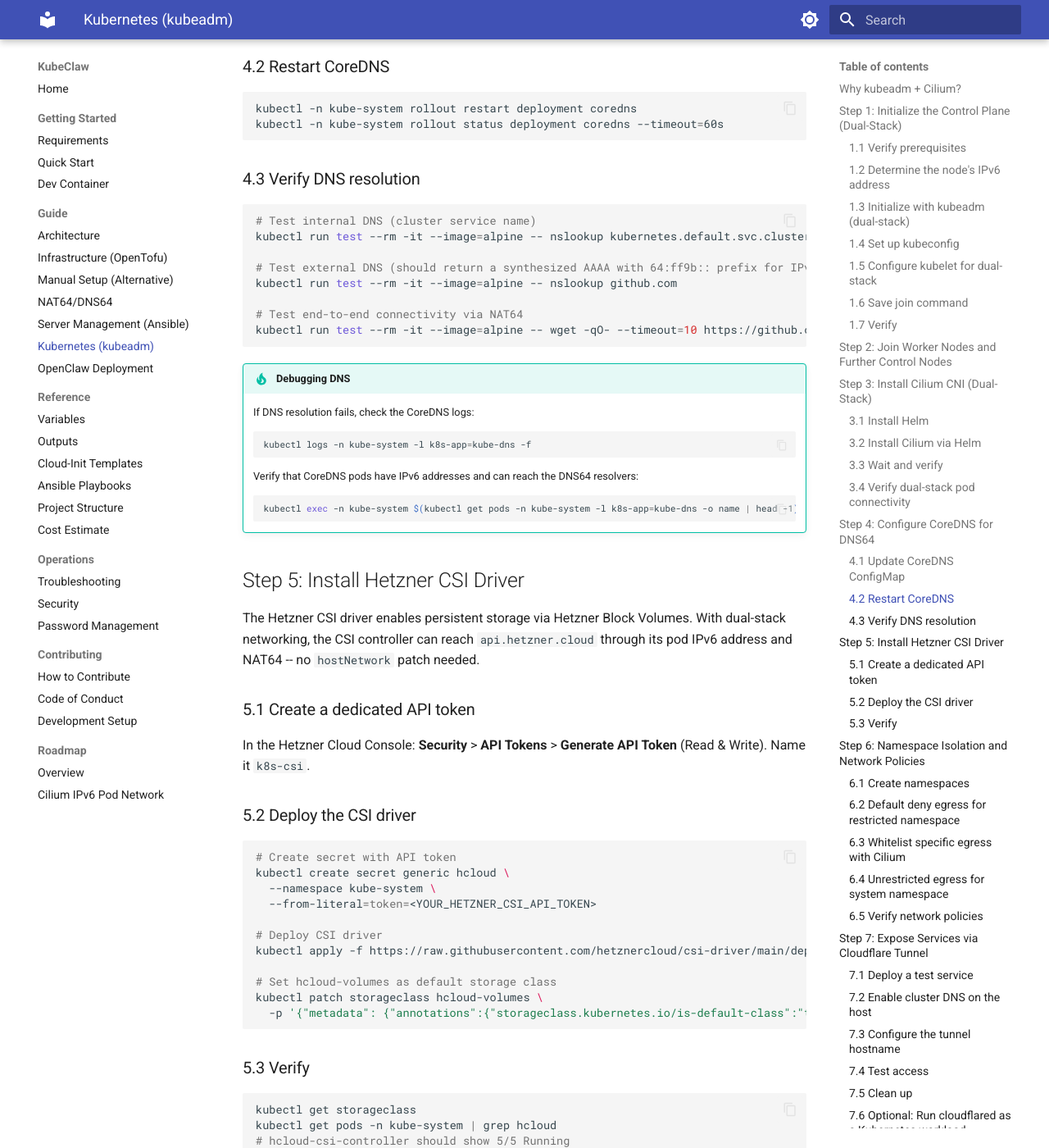
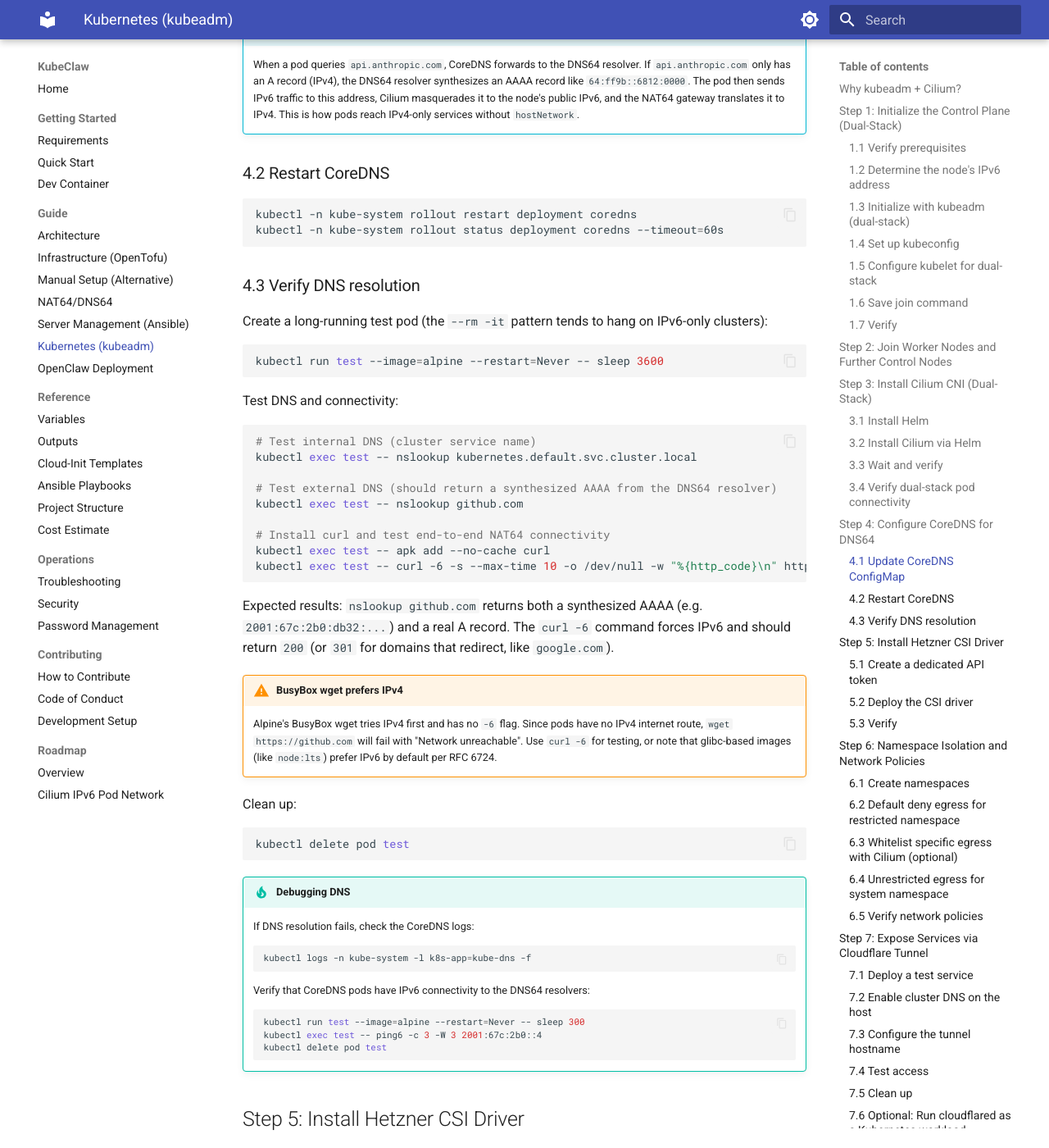
Before and after one commit to projectious-work/kubeclaw, an MkDocs documentation site: the page built from docs/guide/kubernetes.md, in a window 1280 px wide and 1400 px high, scrolled down 9717 px. Shown: the whole window at 82% size. Built offline with MkDocs 1.6.1 and Material for MkDocs 9.7.7, drawn with Linux system fonts in a browser that asks for light colours; some of the changed text lies outside the part shown.

````diff
--- a/docs/guide/kubernetes.md
+++ b/docs/guide/kubernetes.md
@@ -322,6 +323,7 @@
 - `--version 1.16.5` -- Pin the Cilium version for reproducibility
 - `--set kubeProxyReplacement=true` -- Replace kube-proxy with Cilium's eBPF datapath (matches `--skip-phases=addon/kube-proxy` from Step 1)
 - `--set k8sServiceHost` / `k8sServicePort` -- Required when kube-proxy is skipped, so Cilium knows how to reach the API server
+- `--set ipam.mode=kubernetes` -- Use the Kubernetes host-scope IPAM. Without this, Cilium defaults to its own `cluster-pool` allocator with CIDRs `10.0.0.0/8` and `fd00::/104`, ignoring kubeadm's `--pod-network-cidr`. This causes pod IPs to overlap with the Hetzner private network (`10.0.0.0/24`)
 - `--set ipv4.enabled=true` -- Enable IPv4 pod networking (cluster-internal communication)
 - `--set ipv6.enabled=true` -- Enable IPv6 pod networking (external access via DNS64/NAT64)
 - `--set enableIPv6Masquerade=true` -- Masquerade pod IPv6 traffic to the node's public IPv6 when leaving the cluster. This is what allows pods to reach external services via NAT64
@@ -420,15 +422,35 @@
 
 ### 4.3 Verify DNS resolution
 
+Create a long-running test pod (the `--rm -it` pattern tends to hang on IPv6-only clusters):
+
+```bash
+kubectl run test --image=alpine --restart=Never -- sleep 3600
+```
+
+Test DNS and connectivity:
+
 ```bash
 # Test internal DNS (cluster service name)
-kubectl run test --rm -it --image=alpine -- nslookup kubernetes.default.svc.cluster.local
+kubectl exec test -- nslookup kubernetes.default.svc.cluster.local
 
-# Test external DNS (should return a synthesized AAAA with 64:ff9b:: prefix for IPv4-only domains)
-kubectl run test --rm -it --image=alpine -- nslookup github.com
+# Test external DNS (should return a synthesized AAAA from the DNS64 resolver)
+kubectl exec test -- nslookup github.com
 
-# Test end-to-end connectivity via NAT64
-kubectl run test --rm -it --image=alpine -- wget -qO- --timeout=10 https://github.com
+# Install curl and test end-to-end NAT64 connectivity
+kubectl exec test -- apk add --no-cache curl
+kubectl exec test -- curl -6 -s --max-time 10 -o /dev/null -w "%{http_code}\n" https://github.com
+```
+
+Expected results: `nslookup github.com` returns both a synthesized AAAA (e.g. `2001:67c:2b0:db32:...`) and a real A record. The `curl -6` command forces IPv6 and should return `200` (or `301` for domains that redirect, like `google.com`).
+
+!!! warning "BusyBox wget prefers IPv4"
+    Alpine's BusyBox wget tries IPv4 first and has no `-6` flag. Since pods have no IPv4 internet route, `wget https://github.com` will fail with "Network unreachable". Use `curl -6` for testing, or note that glibc-based images (like `node:lts`) prefer IPv6 by default per RFC 6724.
+
+Clean up:
+
+```bash
+kubectl delete pod test
 ```
 
 !!! tip "Debugging DNS"
@@ -438,10 +460,12 @@
     kubectl logs -n kube-system -l k8s-app=kube-dns -f
     ```
 
-    Verify that CoreDNS pods have IPv6 addresses and can reach the DNS64 resolvers:
+    Verify that CoreDNS pods have IPv6 connectivity to the DNS64 resolvers:
 
     ```bash
-    kubectl exec -n kube-system $(kubectl get pods -n kube-system -l k8s-app=kube-dns -o name | head -1) -- nslookup github.com 2001:67c:2b0::4
+    kubectl run test --image=alpine --restart=Never -- sleep 300
+    kubectl exec test -- ping6 -c 3 -W 3 2001:67c:2b0::4
+    kubectl delete pod test
     ```
 
 ## Step 5: Install Hetzner CSI Driver
@@ -533,7 +557,9 @@
 kubectl apply -f default-deny-egress.yaml
 ```
 
-### 6.3 Whitelist specific egress with Cilium
+### 6.3 Whitelist specific egress with Cilium (optional)
+
+This step is a reference example — apply it when deploying applications that need specific egress rules (see the [OpenClaw guide](openclaw.md) for a real-world example).
 
 Cilium supports FQDN-based egress rules, allowing fine-grained control over which external services an application can reach. With dual-stack, the DNS proxy intercepts DNS64-synthesized AAAA records and maps them to the FQDN, so `toFQDNs` rules work transparently with NAT64:
 
@@ -619,14 +645,17 @@
 Then verify that the **unrestricted** namespace allows full egress:
 
 ```bash
-kubectl run test --namespace system-unrestricted --rm -it --image=alpine -- sh
+kubectl run test --namespace system-unrestricted --image=alpine --restart=Never -- sleep 3600
 
-# Inside the pod -- should succeed:
-wget -qO- https://google.com
+# Install curl and test (BusyBox wget lacks -6 and prefers IPv4 which is unreachable)
+kubectl exec --namespace system-unrestricted test -- apk add --no-cache curl
+kubectl exec --namespace system-unrestricted test -- curl -6 -s --max-time 10 -o /dev/null -w "%{http_code}\n" https://google.com
 
-# Exit test pod
-exit
+# Clean up
+kubectl delete pod --namespace system-unrestricted test
 ```
+
+The `curl -6` command should return `301` (Google redirects to `www.google.com`), confirming full IPv6 egress works.
 
 ## Step 7: Expose Services via Cloudflare Tunnel
 
````
Also changed, not shown: other parts of docs/guide/kubernetes.md (+1 -0 lines), docs/guide/openclaw.md (+71 -3 lines).
